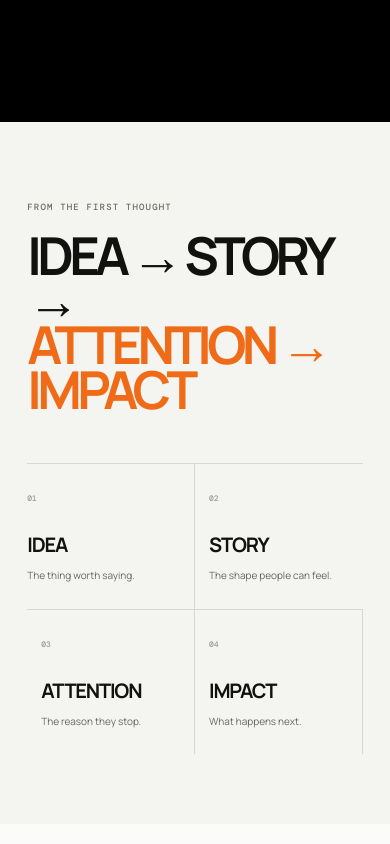
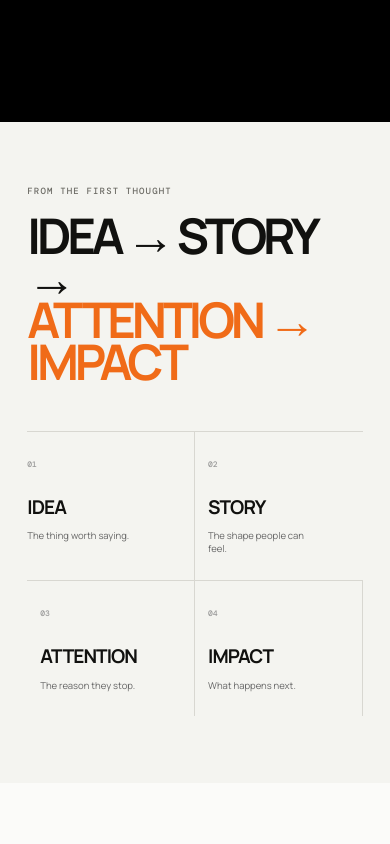
Before and after one commit to SRILUG/digitale-media-ai, a Next.js app: page / in a window 390 px wide. Shown: the part 1380-2224 px from the top of the page. Built offline with nearby package versions, Linux system fonts and the light colour scheme; a web font is replaced by a local one.

Commit message:
Refine mobile transformation section

```diff
--- a/components/home/home-art-directed.module.css
+++ b/components/home/home-art-directed.module.css
@@ -547,3 +547,45 @@
     line-height:1.4;
   }
 }
+
+
+/* Mobile next-section polish: transformation */
+@media(max-width:760px){
+  .transformation{
+    padding:16vw 7vw 17vw;
+  }
+  .transformationIntro{
+    display:block;
+  }
+  .transformationIntro .kicker{
+    display:block;
+    margin-bottom:18px;
+  }
+  .transformationIntro h2{
+    font-size:12.6vw;
+    line-height:.86;
+    letter-spacing:-.085em;
+    margin:0;
+  }
+  .transformationSteps{
+    margin-top:12vw;
+    grid-template-columns:1fr 1fr;
+  }
+  .transformationSteps div{
+    min-height:132px;
+    padding:18px 12px 15px 0;
+  }
+  .transformationSteps div:not(:first-child){
+    padding-left:13px;
+  }
+  .transformationSteps strong{
+    font-size:19px;
+    letter-spacing:-.05em;
+    margin:22px 0 8px;
+  }
+  .transformationSteps p{
+    max-width:115px;
+    font-size:9.5px;
+    line-height:1.4;
+  }
+}
```
